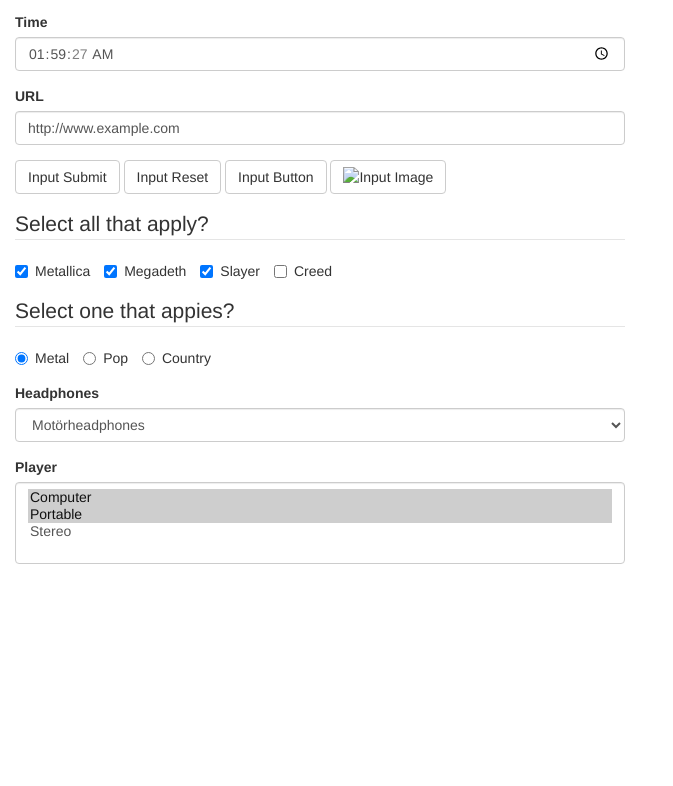
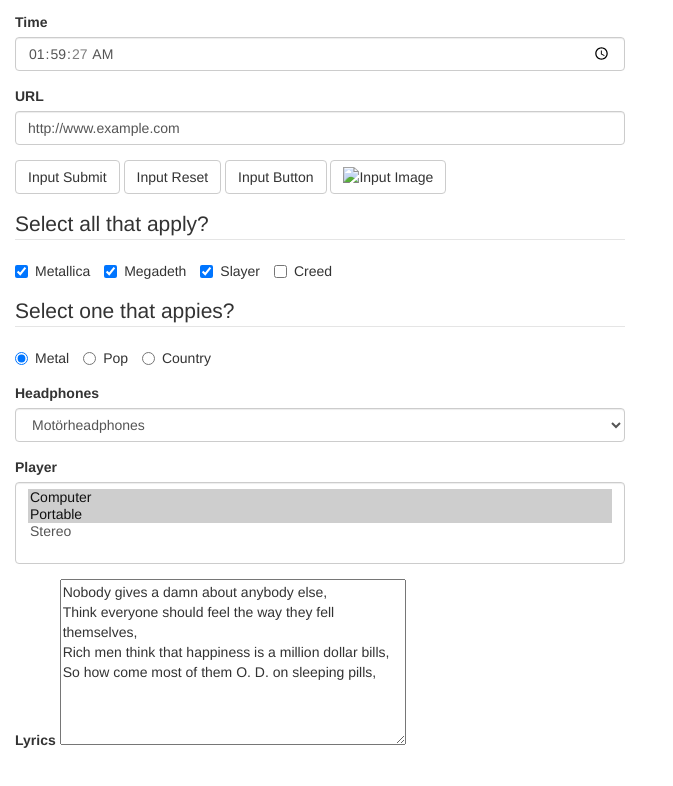
Before and after one commit to jkrayer/objectify, a website: page demo/index.html in a window 1280 px wide. Shown: the part 1143-1929 px from the top of the page, without its empty margins (0-673 px from the left). Before the commit the page ends 1772 px from the top, so only its background shows below. Drawn offline with nearby package versions, Linux system fonts and the light colour scheme.

Commit message:
Add textarea

```diff
--- a/demo/index.html
+++ b/demo/index.html
@@ -138,6 +138,15 @@
           </select>
         </div>
 
+        <div class="form-group">
+          <label for="lyrics">Lyrics</label>
+          <textarea name="lyrics" id="lyrics" rows="8" cols="40">Nobody gives a damn about anybody else,
+Think everyone should feel the way they fell themselves,
+Rich men think that happiness is a million dollar bills,
+So how come most of them O. D. on sleeping pills,
+          </textarea>
+        </div>
+
       </form>
     </div>
     <div class="col-sm-6">
```
